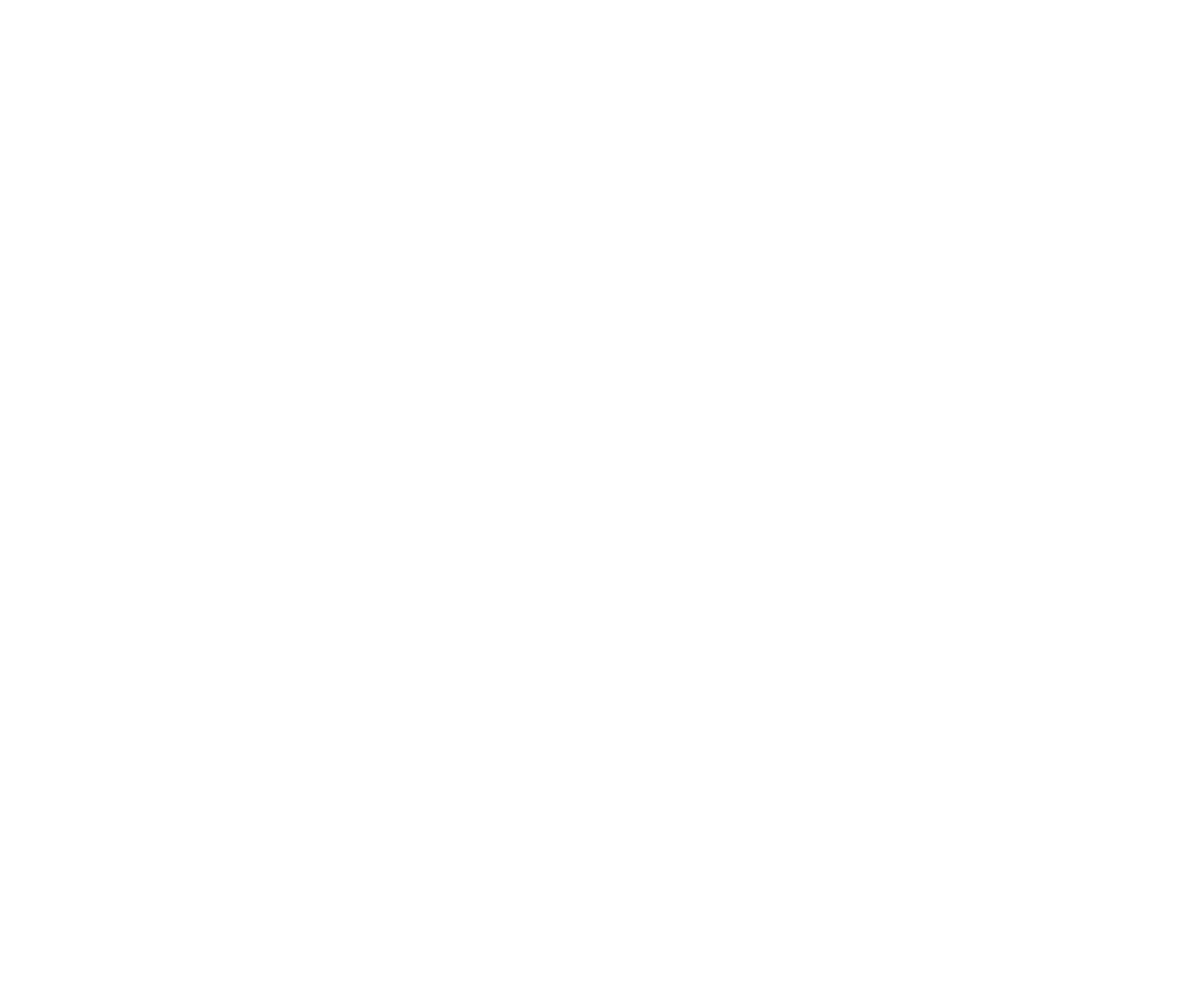
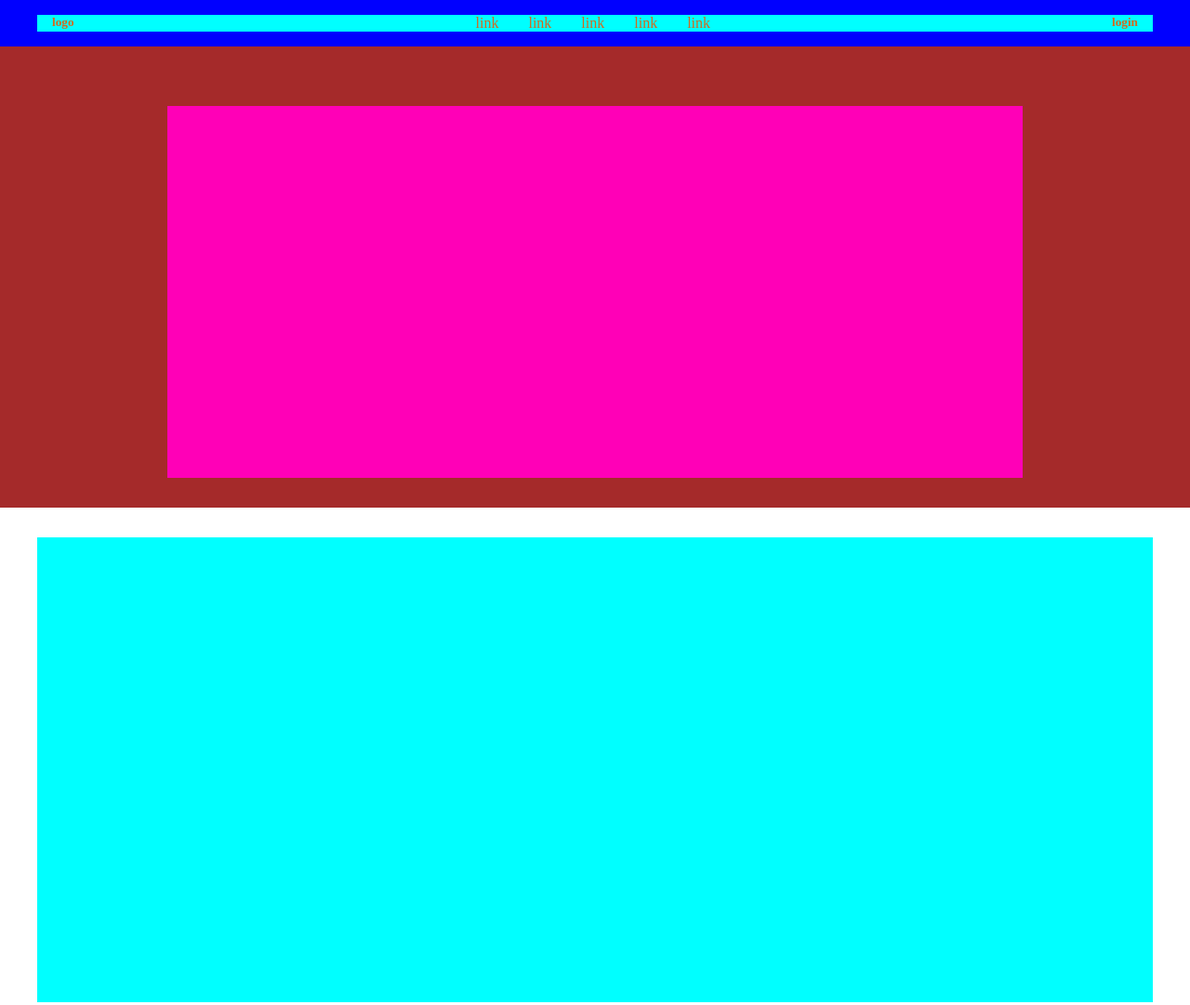
Before and after one commit to PietroFiori91/-htmlcss-struttura-discord, a plain HTML site: page index.html in a window 1280 px wide. Shown: the top 1081 px of the page at 93% size. Before the commit the page ends 800 px from the top, so only its background shows below. Drawn offline with Linux system fonts and the light colour scheme.

Commit message:
termino footer e comincio sezione main

```diff
--- a/css/style.css
+++ b/css/style.css
@@ -5,6 +5,74 @@
 }
 
 header {
-    padding: 0 80px;
+    min-height: 350px;
     background-color: brown;
+    padding-bottom: 32px;
 }
+
+.header-container {
+    min-height: 50px;
+    background-color: blue;
+    display: flex;
+    padding: 16px 32px;
+}
+
+nav {
+    color: chocolate;
+    background-color: aqua;
+    display: flex;
+    max-width: 1200px;
+    width: 100%;
+    margin: auto;
+    /* justify-content: center; */
+    /* justify-content: space-between; */
+}
+
+ul {
+    display: flex;
+    list-style: none;
+    flex-grow: 1;
+    /* align-items: center; */
+    justify-content: center;
+    /* text-align: center; */
+}
+
+li {
+    padding: 0 16px;
+}
+
+.logo-nav {
+    padding: 0 16px;
+    /* flex-grow: 1; */
+}
+
+.login {
+    padding: 0 16px;
+    /* flex-grow: 1; */
+    /* justify-self: flex-end; */
+    /* justify-content: flex-end; */
+}
+
+.header-welcome {
+    max-width: 920px;
+    width: 100%;
+    height: 400px;
+    background-color: rgb(255, 0, 183);
+    margin:auto;
+    margin-top: 64px;
+}
+
+main section {
+    max-width: 1200px;
+    width: 100%;
+    height: 500px;
+    background-color: aqua;
+    margin: 32px auto;
+}
+
+.text-block {
+    max-height: 200px
+    width: 200px
+    background-color: rgb(255, 139, 243);
+    display: flex;
+}
--- a/index.html
+++ b/index.html
@@ -9,24 +9,58 @@
 <body>
 
     <header>
-        <div>
-            <div>
-
-            </div>
+        <div class="header-container">
             <nav>
-
+                <div class="logo-nav">
+                    <h5>logo</h5>
+                </div>
+                <ul>
+                    <li>link</li>
+                    <li>link</li>
+                    <li>link</li>
+                    <li>link</li>
+                    <li>link</li>
+                </ul>
+                <div class="login">
+                    <h5>login</h5>
+                </div>
             </nav>
-            <div>
-
-            </div>
+        </div>
+        <div class="header-welcome">
         </div>
     </header>
 
     <main>
 
+        <section class="top-section">
+            <div class="text-block"></div>
+
+        </section>
+
+        <section class="mid-section">
+            <div class="text-block"></div>
+        </section>
+
+        <section class="bottom-section">
+            <div class="text-block"></div>
+        </section>
+
+        <section class="pre-footer">
+            <div class="text-block"></div>
+        </section>
+
     </main>
 
     <footer>
+        <section class="top-footer">
+
+        </section>
+
+        <hr>
+
+        <section class="bottom-footer">
+
+        </section>
 
     </footer>
 
```
